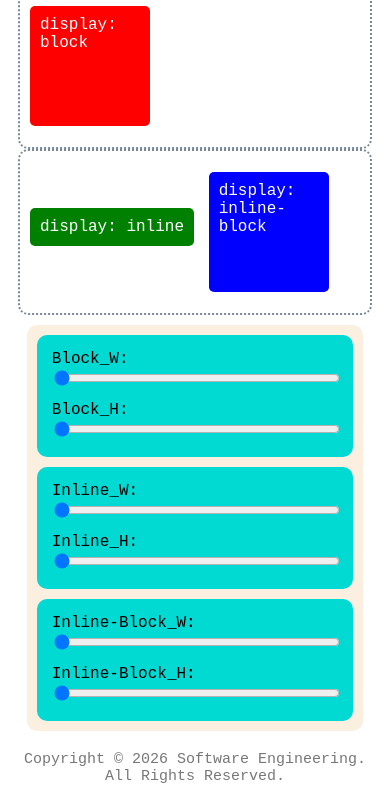
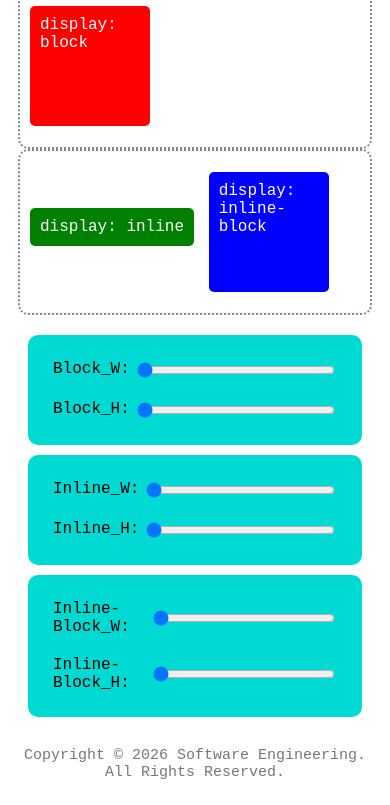
Before and after one commit to SoftwareEngineerDilson/css-display, a plain HTML site: page index.html in a window 390 px wide. Shown: the part 67-872 px from the top of the page. Drawn offline with Linux system fonts and the light colour scheme.

Commit message:
Add files via upload

```diff
--- a/index.html
+++ b/index.html
@@ -20,40 +20,40 @@
   </div>
   <div class="container">
     <div class="display block">
-      <div>
+      <div class="slider">
         <label>Block_W:</label>
         <input type="range" min="100" max="500" value="100" id="i-block-width" class="slide-red">
       </div>
-      <div>
+      <div class="slider">
         <label>Block_H:</label>
         <input type="range" min="100" max="500" value="100" id="i-block-height" class="slide-red">
       </div>
     </div>
 
     <div class="display inline">
-      <div>
+      <div class="slider">
         <label>Inline_W:</label>
         <input type="range" min="100" max="500" value="100" id="i-inline-width" class="slide-green">
       </div>
-      <div>
+      <div class="slider">
         <label>Inline_H:</label>
         <input type="range" min="100" max="200" value="100" id="i-inline-height" class="slide-green">
       </div>
     </div>
 
     <div class="display inline-block">
-      <div>
+      <div class="slider">
         <label>Inline-Block_W:</label>
         <input type="range" min="100" max="500" value="100" id="i-inline-block-width" class="slide-blue">
       </div>
-      <div>
+      <div class="slider">
         <label>Inline-Block_H:</label>
         <input type="range" min="100" max="500" value="100" id="i-inline-block-height" class="slide-blue">
       </div>
     </div>
   </div>
   <footer>
-    <p id="footer">Copyright © 2026 Software Engineering. All Rights Reserved.</p>
+    <p id="footer" title="by: dtorrefiel">Copyright © 2026 Software Engineering. All Rights Reserved.</p>
   </footer>
 </body>
 </html>
--- a/styles.css
+++ b/styles.css
@@ -41,24 +41,16 @@ p {
     margin: 5px 0;
 }
 
-input {
-    width: 100%;
-}
-
 .container {
     display: flex;
+    justify-content: center;
+    flex-wrap: wrap;
     padding: 10px;
-    margin-top: 10px;
-    margin-left: 10px;
-    margin-right: 10px;
-    flex-direction: row;
+    margin: 10px;
     gap: 10px;
-    justify-self: center;
-    background-color: rgba(250, 235, 215, 0.536);
     border-radius: 10px;
 }
-
-.container div.display{
+.container div.display {
     padding: 10px;
     background-color: rgb(1, 218, 211);
     border-radius: 10px;
@@ -69,6 +61,13 @@ input {
 .container div.display div {
     padding: 5px;
 }
+.slider {
+    display: flex;
+    flex-direction: row;
+    align-content: center;
+    gap: 5px;
+    margin: 10px;
+}
 #footer {
     color: #777;
     font-size: 15px;
@@ -76,14 +75,19 @@ input {
     margin-top: 20px;
     margin-bottom: 20px;
 }
-@media (max-width: 550px){
+@media (max-width: 610px){
     .container {
         display: flex;
+        justify-content: space-evenly;
+        flex-wrap: wrap;
         padding: 10px;
         margin-top: 10px;
-        flex-direction: column;
         gap: 10px;
-        justify-self: center;
-        background-color: rgba(250, 235, 215, 0.805);
+    }
+    .container div.display {
+        width: 100%;
+    }
+    input {
+        width: 100%;
     }
 }
```
